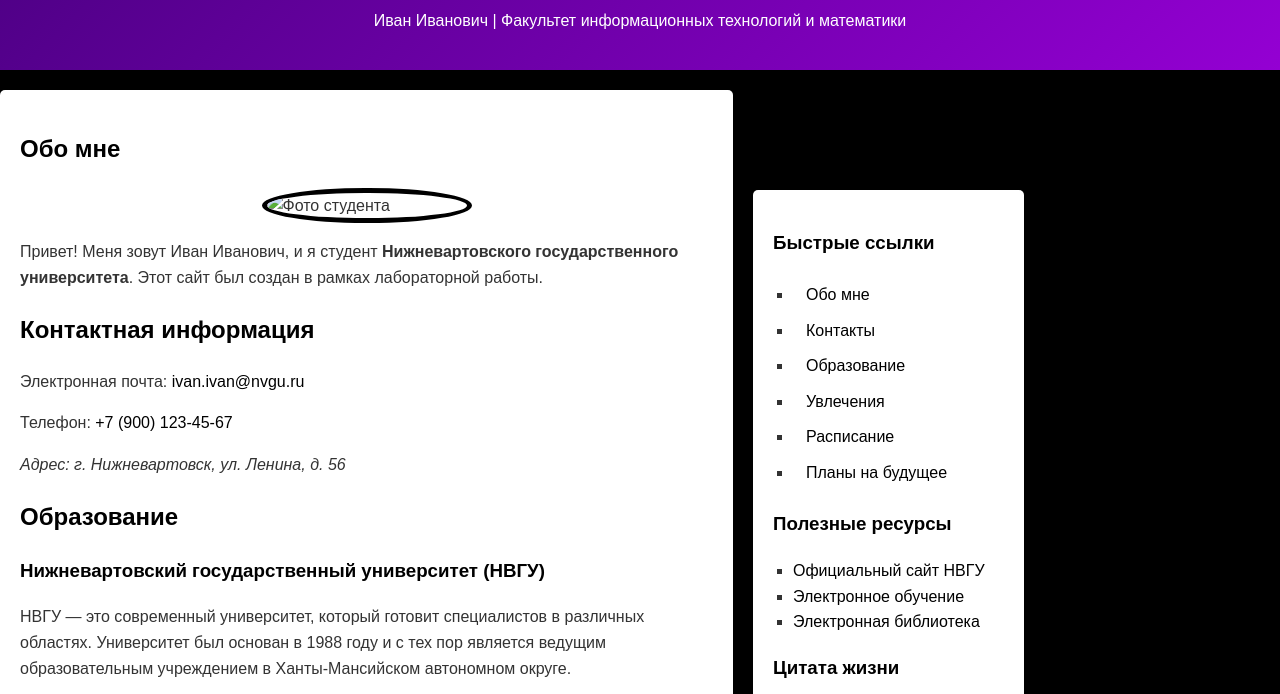
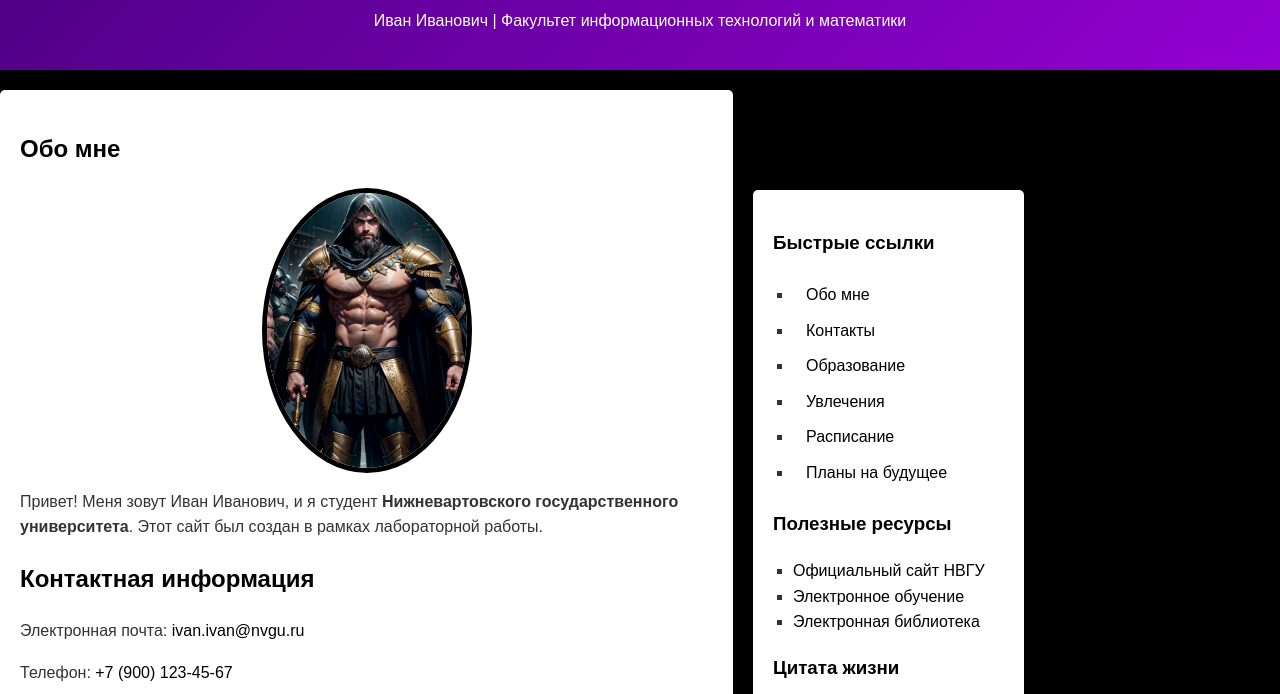
Before and after one commit to ikoleg20i-hub/ikoleg20i-hub.github.io, a plain HTML site: page index.html in a window 1280 px wide. Shown: the part 106-800 px from the top of the page. Drawn offline with Linux system fonts and the light colour scheme.

Commit message:
Update index.html

```diff
--- a/index.html
+++ b/index.html
@@ -139,7 +139,7 @@
             <section id="about">
                 <span class="section-anchor" id="about-anchor"></span>
                 <h2>Обо мне</h2>
-                <img src="FFX.jpg" alt="Фото студента" class="profile-img">
+                <img src="/images/FFX.jpg" alt="Фото студента" class="profile-img">
                 <p>Привет! Меня зовут Иван Иванович, и я студент <strong>Нижневартовского государственного университета</strong>. Этот сайт был создан в рамках лабораторной работы.</p>
             </section>
 
@@ -286,4 +286,5 @@
         </div>
     </footer>
 </body>
+
 </html>
```
